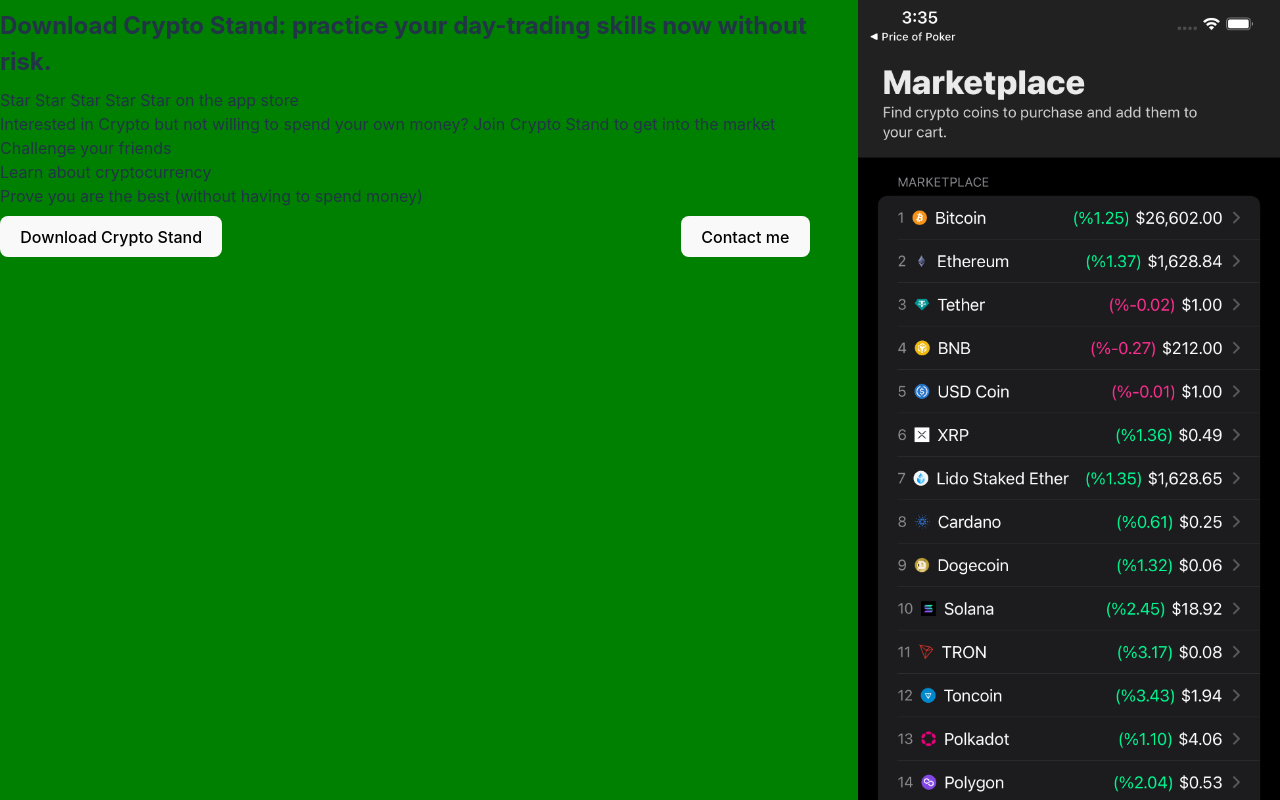
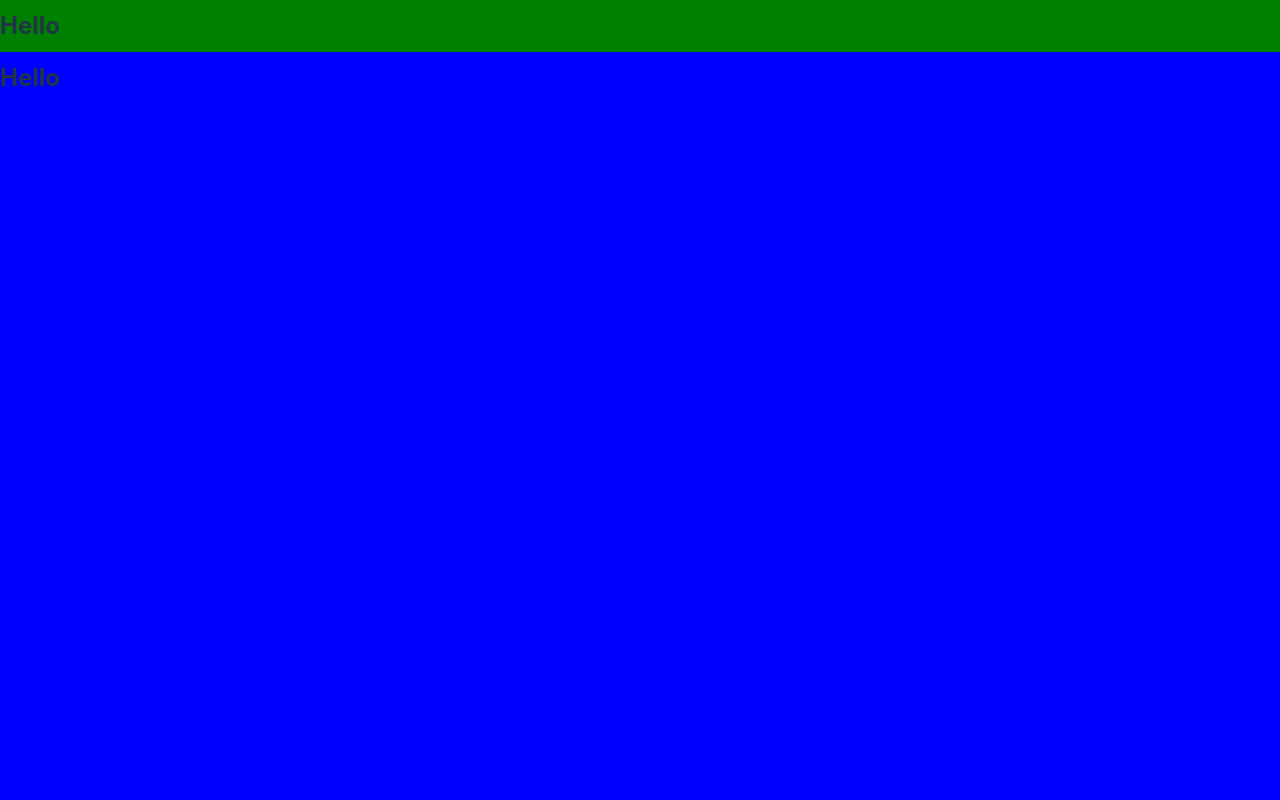
Before and after one commit to adamrd231/cryptoStand-site, a React (Vite) app: page / in a window 1280 px wide. Shown: the top 800 px of the page. Built offline with nearby package versions, Linux system fonts and the light colour scheme.

Commit message:
Finally unlock root that was holding layout in

```diff
--- a/src/App.css
+++ b/src/App.css
@@ -1,6 +1,21 @@
 #root {
-  max-width: 1280px;
-  margin: 0 auto;
+  /* max-width: 1280px; */
+  margin: auto;
+  width: 100%;
+}
 
-  text-align: center;
+/* Override stlying for html components */
+h2 {
+  margin-top: 0.5rem;
+  margin-bottom: 0.5rem;
+  text-align: left;;
 }
+
+p {
+  margin: 0;
+  text-align: left;;
+}
+
+button {
+  margin-top: 0.5rem;
+}
--- a/src/App.jsx
+++ b/src/App.jsx
@@ -1,33 +1,16 @@
-import { useState } from 'react'
 import './App.css'
-import { Container, RowContainer } from '../src/Components/Layouts'
+import { Container, RowContainer, ColumnContainer } from '../src/Components/Layouts'
 import styled from '@emotion/styled'
 import AppImage from '../src/assets/screenshot.png'
 
-const Image = styled.img`
-  width: 33%;
-`;
 
 function App() {
 
   return (
     <Container>
       <RowContainer background='green'>
-        <div>
-        <h2>Download Crypto Stand: practice your day-trading skills now without risk.</h2>
-        <p>Star Star Star Star Star on the app store</p>
-        <p>Interested in Crypto but not willing to spend your own money? Join Crypto Stand to get into the market</p>
-        <p>Challenge your friends</p>
-        <p>Learn about cryptocurrency</p>
-        <p>Prove you are the best (without having to spend money)</p>
-          <RowContainer>
-            <button>Download Crypto Stand</button>
-            <button>Contact me</button>
-          </RowContainer>
-        </div>
 
-       <Image src={AppImage} />
-
+        <h2>Hello</h2>
       </RowContainer>
 
       <RowContainer>
--- a/src/Components/Layouts.jsx
+++ b/src/Components/Layouts.jsx
@@ -5,9 +5,10 @@
   flex-direction: column;
   justify-content: flex-start;
   align-items: flex-start;
+
+  min-height: 100vh;
   width: 100%;
-
-
+  background: ${ props => props.background ? props.background : 'blue' };
 `;
 
 const RowContainer = styled.div`
@@ -16,7 +17,12 @@
   justify-content: space-between;
   width: 100%;
   background: ${ props => props.background ? props.background : 'transparent' };
-  gap: 3rem;
 `;
 
-export { Container,  RowContainer };
+const ColumnContainer = styled.div`
+  display: flex;
+  flex-direction: column;
+  width: 100%;
+`;
+
+export { Container,  RowContainer, ColumnContainer };
--- a/src/index.css
+++ b/src/index.css
@@ -1,18 +1,3 @@
-/* Override stlying for html components */
-h2 {
-  margin-top: 0.5rem;
-  margin-bottom: 0.5rem;
-  text-align: left;;
-}
-
-p {
-  margin: 0;
-  text-align: left;;
-}
-
-button {
-  margin-top: 0.5rem;
-}
 
 
 :root {
```
